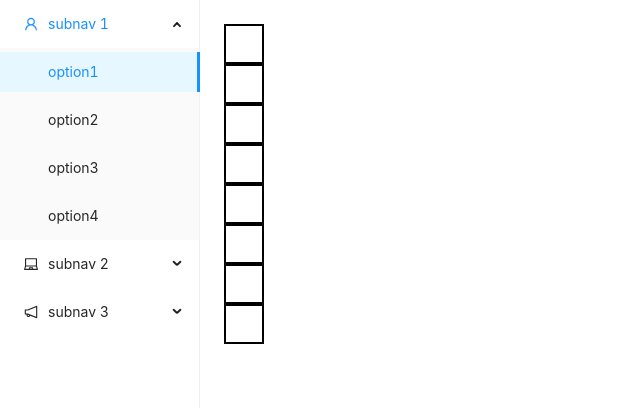
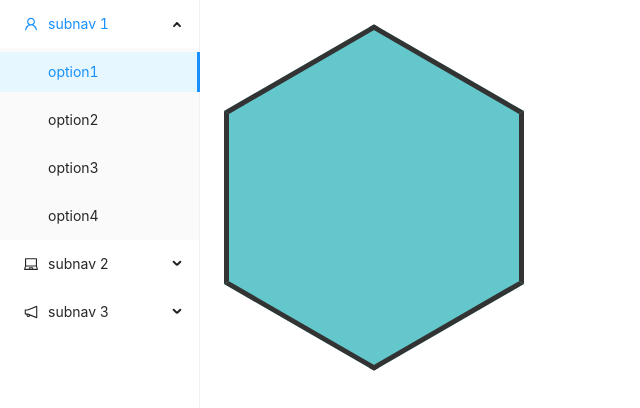
Before and after one commit to GeorgeSheppard/path-finder, a React (Create React App) app: page / in a window 1280 px wide. Shown: the top 408 px of the page, without its empty margins (0-640 px from the left). Built offline with nearby package versions, Linux system fonts and the light colour scheme.

Commit message:
Hexagon created from CSS, using standard stylesheet format and then converting to a styled component

```diff
--- a/src/Canvas/canvas.jsx
+++ b/src/Canvas/canvas.jsx
@@ -1,5 +1,6 @@
 import React from "react";
-import Square from "../Square/square";
+// import Square from "../Square/square";
+import Hexagon from "../Hexagon/hexagon"
 
 /**
  * TODO: Easiest way to create the grid is using the transform property
@@ -12,8 +13,7 @@ import Square from "../Square/square";
 // TODO: Probably best way to create the nice looking hexagon is with an SVG
 
 const Canvas = (props) => {
-  const ids = [0, 1, 2, 3, 4, 5, 6, 7];
-  return ids.map((_) => <Square />);
+  return <Hexagon />
 };
 
 export default Canvas;
--- /dev/null
+++ b/src/Hexagon/hexagon.css
@@ -0,0 +1,33 @@
+.hexagon {
+  position: relative;
+  width: 300px;
+  height: 173.21px;
+  background-color: #64c7cc;
+  margin: 86.6px 0;
+  border-left: solid 5px #333333;
+  border-right: solid 5px #333333;
+}
+
+.hexagon:before,
+.hexagon:after {
+  content: "";
+  position: absolute;
+  z-index: 1;
+  width: 212.13px;
+  height: 212.13px;
+  transform: scaleY(0.5774) rotate(-45deg);
+  background-color: inherit;
+  left: 38.934px;
+}
+
+.hexagon:before {
+  top: -106.066px;
+  border-top: solid 7.0711px #333333;
+  border-right: solid 7.0711px #333333;
+}
+
+.hexagon:after {
+  bottom: -106.066px;
+  border-bottom: solid 7.0711px #333333;
+  border-left: solid 7.0711px #333333;
+}
--- /dev/null
+++ b/src/Hexagon/hexagon.jsx
@@ -0,0 +1,45 @@
+import React from "react";
+import styled from "styled-components";
+
+const StyledHexagon = styled.div`
+    position: relative;
+    width: 300px;
+    height: 173.21px;
+    background-color: #64C7CC;
+    margin: 86.60px 0;
+    border-left: solid 5px #333333;
+    border-right: solid 5px #333333;
+    &:before {
+        content: "";
+        position: absolute;
+        z-index: 1;
+        width: 212.13px;
+        height: 212.13px;
+        transform: scaleY(0.5774) rotate(-45deg);
+        background-color: inherit;
+        left: 38.9340px;
+        top: -106.0660px;
+        border-top: solid 7.0711px #333333;
+        border-right: solid 7.0711px #333333;
+    }
+    &:after {
+        content: "";
+        position: absolute;
+        z-index: 1;
+        width: 212.13px;
+        height: 212.13px;
+        transform: scaleY(0.5774) rotate(-45deg);
+        background-color: inherit;
+        left: 38.9340px;
+        bottom: -106.066px;
+        border-bottom: solid 7.0711px #333333;
+        border-left: solid 7.0711px #333333
+    }
+`;
+
+
+const Hexagon = () => {
+    return <StyledHexagon />;
+}
+
+export default Hexagon;
```
